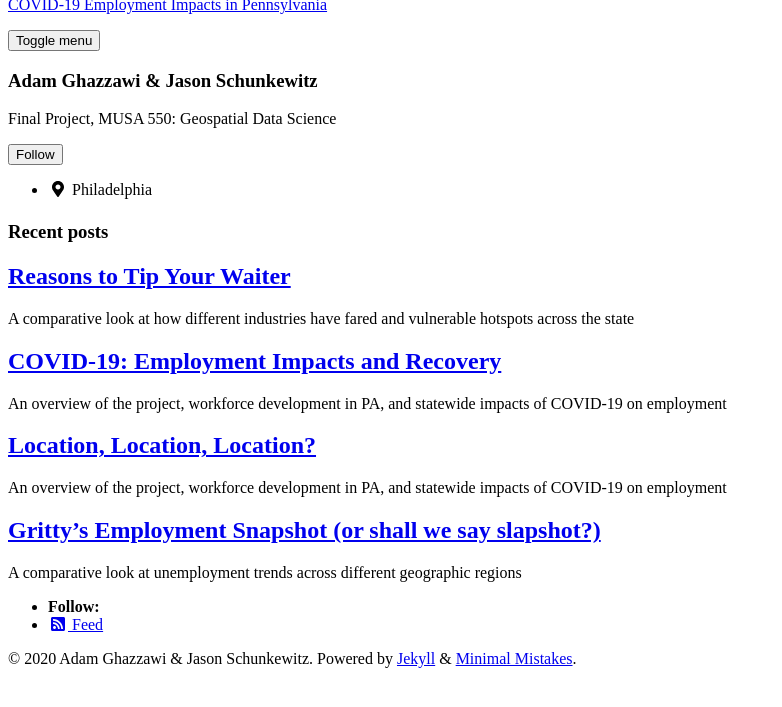
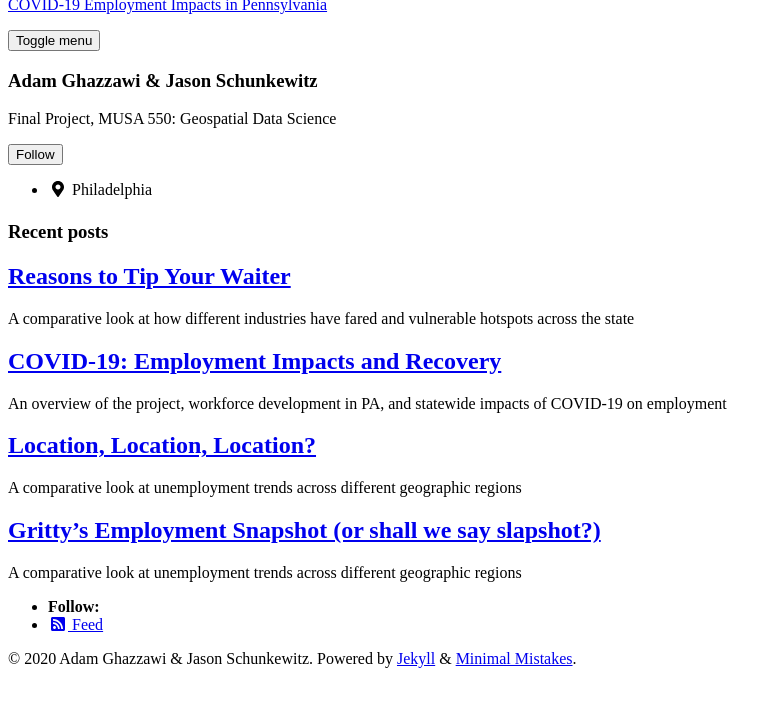
Before and after one commit to amghazzawi/PAemployment, a Jekyll site: the page built from index.html, in a window 1280 px wide, cut to the strip 112-819 px from the top of the page. Shown: the whole strip, without its empty margins (0-782 px from the left). Built offline with Jekyll 4.4.1, drawn with Linux system fonts in a browser that asks for light colours; cached includes are drawn as plain includes; nearby versions of some CDN libraries; the list of posts is cut into pages by our own code.

Commit message:
Update 2019-04-17-example-post.md

```diff
--- a/_posts/2019-04-17-example-post.md
+++ b/_posts/2019-04-17-example-post.md
@@ -1,7 +1,7 @@
 ---
 title: "Location, Location, Location?"
 date: 2020-12-21
-excerpt: "An overview of the project, workforce development in PA, and statewide impacts of COVID-19 on employment"
+excerpt: "A comparative look at unemployment trends across different geographic regions"
 categories:
   - blog
 hv-loader:
```
